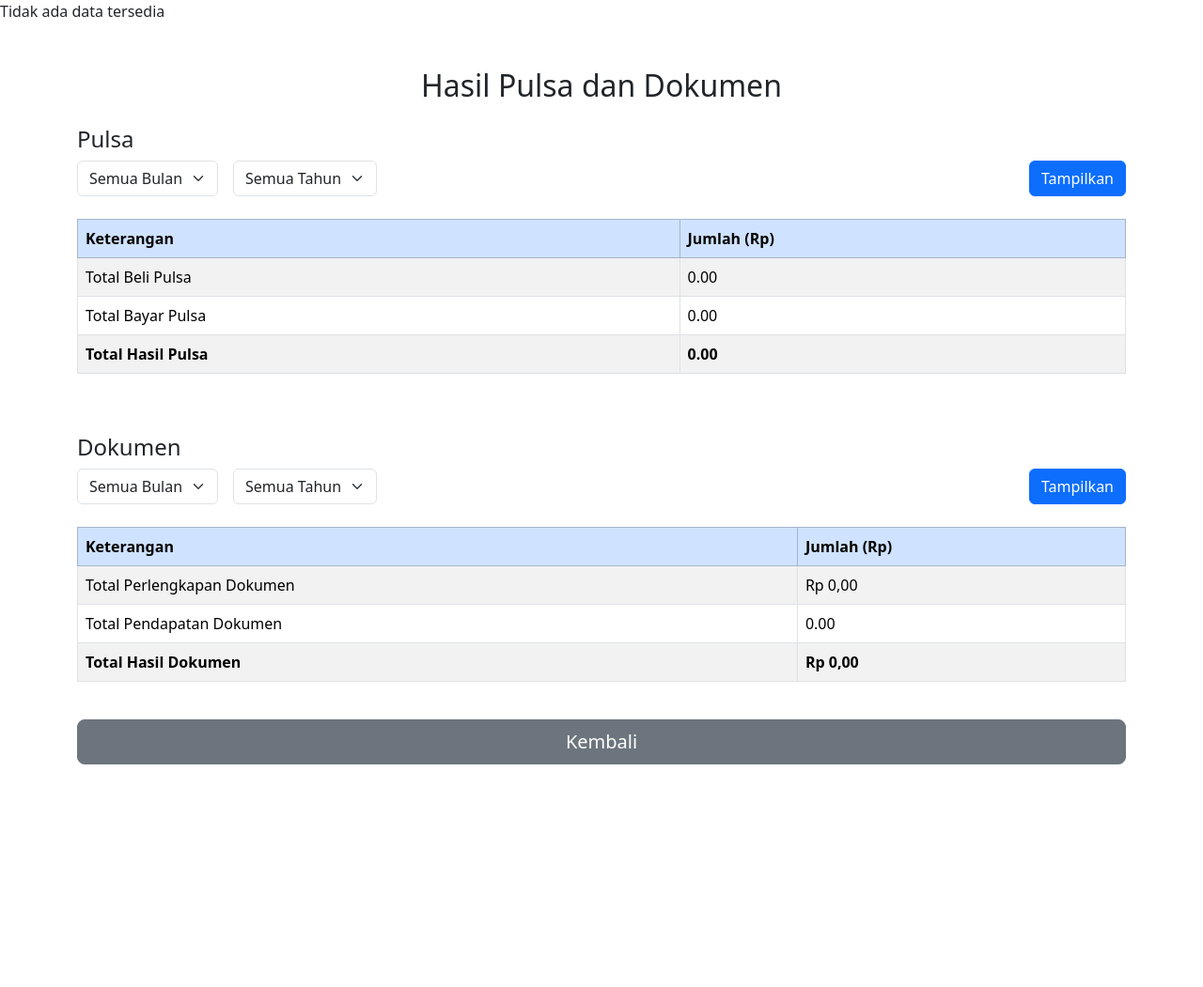
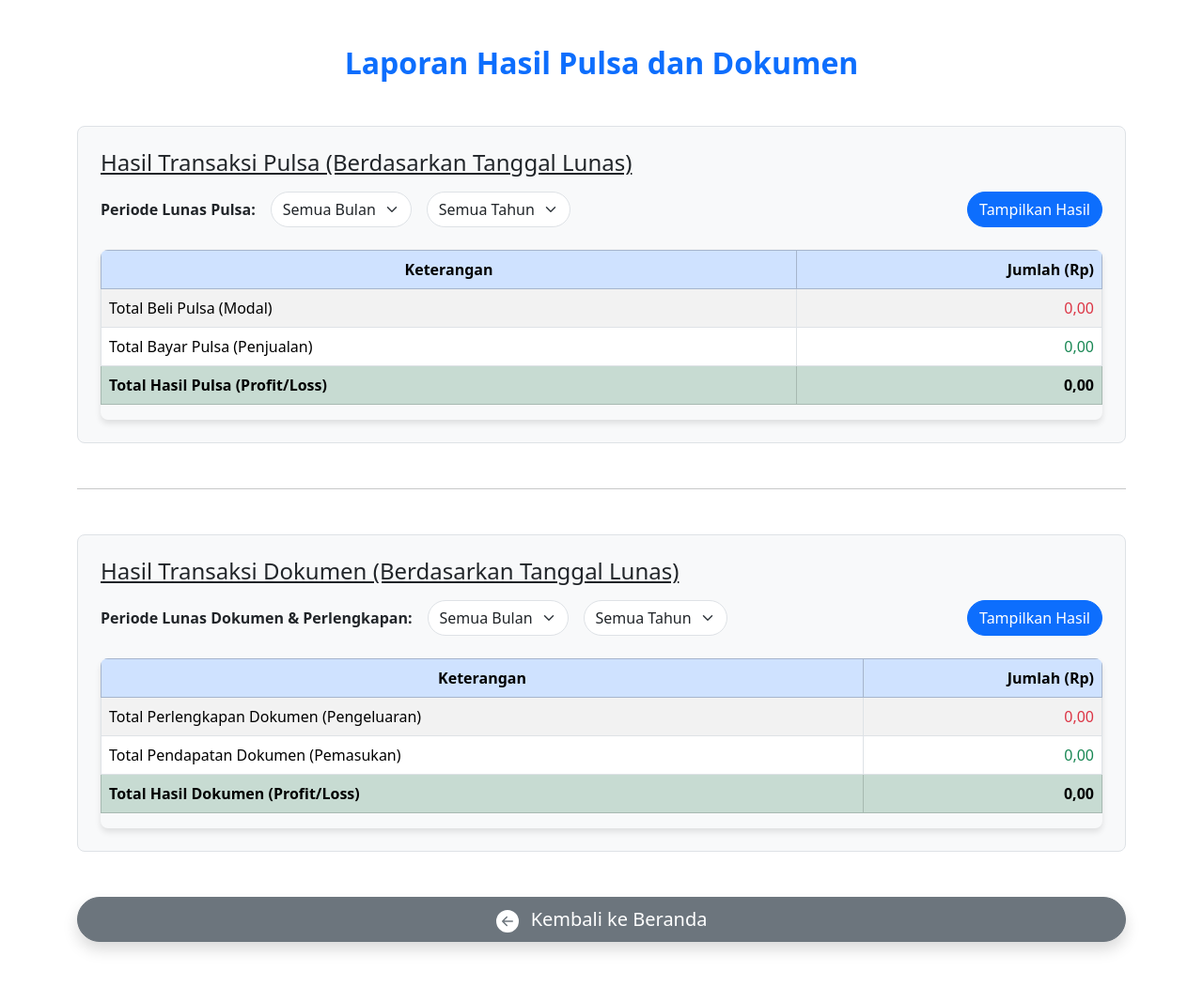
Before and after one commit to zainpelope/catatan, a PHP site: page /hasil/hasil.php in a window 1280 px wide. Shown: the whole page at 94% size. Before the commit the page ends 814 px from the top, so only its background shows below. Run offline with PHP 8.4, Linux system fonts and the light colour scheme; data that the repository does not hold is empty.

Commit message:
set tanggal pembayaran

```diff
--- a/hasil/hasil.php
+++ b/hasil/hasil.php
@@ -1,5 +1,8 @@
 <?php
+// Pastikan koneksi.php sudah di-include
 include '../koneksi.php';
+
+// Fungsi untuk menghapus perlengkapan (logika yang sudah ada)
 function deletePerlengkapan($id, $conn)
 {
     $deleteQuery = "DELETE FROM perlengkapan WHERE id = '$id'";
@@ -15,17 +18,10 @@ if (isset($_GET['delete'])) {
     deletePerlengkapan($id, $conn);
 }
 
-// Query untuk mendapatkan data perlengkapan
-function getPerlengkapan($conn)
-{
-    $query = "SELECT * FROM perlengkapan";
-    return $conn->query($query);
-}
+// ----------------------------------------------------
+// 1. Dapatkan Nilai Filter
+// ----------------------------------------------------
 
-$perlengkapanResult = getPerlengkapan($conn);
-
-// Variabel untuk menghitung total harga perlengkapan
-$totalHarga = 0;
 // Mendapatkan nilai filter untuk Pulsa
 $bulan_pulsa = isset($_GET['bulan_pulsa']) ? $_GET['bulan_pulsa'] : 'all';
 $tahun_pulsa = isset($_GET['tahun_pulsa']) ? $_GET['tahun_pulsa'] : 'all';
@@ -34,68 +30,84 @@ $tahun_pulsa = isset($_GET['tahun_pulsa']) ? $_GET['tahun_pulsa'] : 'all';
 $bulan_dokumen = isset($_GET['bulan_dokumen']) ? $_GET['bulan_dokumen'] : 'all';
 $tahun_dokumen = isset($_GET['tahun_dokumen']) ? $_GET['tahun_dokumen'] : 'all';
 
-// Query untuk data Pulsa
+// ----------------------------------------------------
+// 2. Query dan Perhitungan untuk Pulsa (Filter Berdasarkan tanggal_lunas)
+// ----------------------------------------------------
+
 $query_pulsa = "SELECT * FROM pulsa WHERE status = 'Lunas'";
-if ($bulan_pulsa != 'all') $query_pulsa .= " AND MONTH(tanggal) = '$bulan_pulsa'";
-if ($tahun_pulsa != 'all') $query_pulsa .= " AND YEAR(tanggal) = '$tahun_pulsa'";
+// MEMPERBARUI FILTER: Menggunakan kolom tanggal_lunas
+if ($bulan_pulsa != 'all') $query_pulsa .= " AND MONTH(tanggal_lunas) = '$bulan_pulsa'";
+if ($tahun_pulsa != 'all') $query_pulsa .= " AND YEAR(tanggal_lunas) = '$tahun_pulsa'";
 $result_pulsa = $conn->query($query_pulsa);
-
-// Query untuk data Dokumen
-$query_dokumen = "SELECT * FROM dokumen WHERE status = 'Lunas'";
-if ($bulan_dokumen != 'all') $query_dokumen .= " AND MONTH(tanggal) = '$bulan_dokumen'";
-if ($tahun_dokumen != 'all') $query_dokumen .= " AND YEAR(tanggal) = '$tahun_dokumen'";
-$result_dokumen = $conn->query($query_dokumen);
 
 // Perhitungan total Pulsa
 $total_beli_pulsa = 0;
 $total_bayar_pulsa = 0;
+// Reset result pointer for new loop if needed, but in this structure, it's fine.
+if ($result_pulsa) {
     while ($row = $result_pulsa->fetch_assoc()) {
         $total_beli_pulsa += $row['beli'];
         $total_bayar_pulsa += $row['bayar'];
     }
+}
 $selisih_bayar_pulsa = $total_bayar_pulsa - $total_beli_pulsa;
+
+// ----------------------------------------------------
+// 3. Query dan Perhitungan untuk Dokumen (Filter Berdasarkan tanggal_lunas)
+// ----------------------------------------------------
+
+$query_dokumen = "SELECT * FROM dokumen WHERE status = 'Lunas'";
+// MEMPERBARUI FILTER: Menggunakan kolom tanggal_lunas
+if ($bulan_dokumen != 'all') $query_dokumen .= " AND MONTH(tanggal_lunas) = '$bulan_dokumen'";
+if ($tahun_dokumen != 'all') $query_dokumen .= " AND YEAR(tanggal_lunas) = '$tahun_dokumen'";
+$result_dokumen = $conn->query($query_dokumen);
 
 // Perhitungan total Dokumen
 $total_bayar_dokumen = 0;
+if ($result_dokumen) {
     while ($row = $result_dokumen->fetch_assoc()) {
         $total_bayar_dokumen += $row['bayar'];
     }
-?>
+}
 
-<!DOCTYPE html>
-<html lang="en">
+// ----------------------------------------------------
+// 4. Query dan Perhitungan untuk Perlengkapan (Disinkronkan dengan Filter Dokumen)
+// ----------------------------------------------------
 
-<head>
-    <meta charset="UTF-8">
-    <meta name="viewport" content="width=device-width, initial-scale=1.0">
-    <title>Hasil Pulsa dan Dokumen</title>
-    <link href="https://cdn.jsdelivr.net/npm/bootstrap@5.3.3/dist/css/bootstrap.min.css" rel="stylesheet">
-</head>
+// Fungsi untuk mendapatkan data perlengkapan dengan filter
+function getPerlengkapanFiltered($conn, $bulan, $tahun)
+{
+    $query = "SELECT * FROM perlengkapan";
+    // Filter perlengkapan (pengeluaran) berdasarkan tanggal_buat
+    if ($bulan != 'all' && $tahun != 'all') {
+        $query .= " WHERE MONTH(tanggal_buat) = '$bulan' AND YEAR(tanggal_buat) = '$tahun'";
+    } else if ($bulan != 'all') {
+        $query .= " WHERE MONTH(tanggal_buat) = '$bulan'";
+    } else if ($tahun != 'all') {
+        $query .= " WHERE YEAR(tanggal_buat) = '$tahun'";
+    }
+    return $conn->query($query);
+}
 
-<body>
-    <?php
+$perlengkapanResult = getPerlengkapanFiltered($conn, $bulan_dokumen, $tahun_dokumen);
+
+// Variabel untuk menghitung total harga perlengkapan
+$totalHarga = 0;
 $no = 1;
-    if ($perlengkapanResult->num_rows > 0) {
+
+if ($perlengkapanResult && $perlengkapanResult->num_rows > 0) {
     while ($row = $perlengkapanResult->fetch_assoc()) {
-            // Format harga dengan format Rupiah
+        // Format harga dengan format Rupiah (meski tidak ditampilkan, variabel ini harus dihitung)
         $formattedHarga = "Rp " . number_format($row['harga'], 2, ',', '.');
         $totalHarga += $row['harga']; // Menambahkan harga ke total
         $tanggalBuat = date("d-m-Y", strtotime($row['tanggal_buat']));
     }
 } else {
-        echo "<tr><td colspan='5' class='text-center'>Tidak ada data tersedia</td></tr>";
+    // Tidak ada baris yang perlu ditampilkan di sini, hanya perhitungan yang penting
+    // Logika HTML untuk "Tidak ada data tersedia" akan dipindahkan ke dalam tabel Dokumen
 }
-    ?>
-    <div class="container mt-5">
-        <h2 class="text-center mb-4">Hasil Pulsa dan Dokumen</h2>
 
-        <!-- Filter untuk Pulsa -->
-        <div class="mb-5">
-            <h4>Pulsa</h4>
-            <form action="" method="get" class="d-flex align-items-center gap-3">
-                <select name="bulan_pulsa" class="form-select w-auto">
-                    <option value="all" <?= ($bulan_pulsa == 'all') ? 'selected' : '' ?>>Semua Bulan</option>
-                    <?php
+// Daftar nama bulan untuk dropdown
 $bulan_nama = [
     1 => "Januari",
     "Februari",
@@ -110,6 +122,47 @@ while ($row = $result_dokumen->fetch_assoc()) {
     "November",
     "Desember"
 ];
+$tahun_sekarang = date('Y');
+?>
+
+<!DOCTYPE html>
+<html lang="id">
+
+<head>
+    <meta charset="UTF-8">
+    <meta name="viewport" content="width=device-width, initial-scale=1.0">
+    <title>Hasil Pulsa dan Dokumen (Tanggal Lunas)</title>
+    <link href="https://cdn.jsdelivr.net/npm/bootstrap@5.3.3/dist/css/bootstrap.min.css" rel="stylesheet">
+    <style>
+        .table-responsive {
+            margin-top: 1.5rem;
+            border-radius: 0.5rem;
+            overflow: hidden;
+            box-shadow: 0 4px 6px rgba(0, 0, 0, 0.1);
+        }
+
+        .table-primary th {
+            font-weight: 600;
+        }
+    </style>
+</head>
+
+<body>
+    <div class="container mt-5">
+        <h2 class="text-center mb-5 fw-bold text-primary">Laporan Hasil Pulsa dan Dokumen</h2>
+
+        <!-- Filter dan Hasil untuk Pulsa -->
+        <div class="mb-5 p-4 border rounded-3 bg-light">
+            <h4 class="text-decoration-underline mb-3">Hasil Transaksi Pulsa (Berdasarkan Tanggal Lunas)</h4>
+
+            <form action="" method="get" class="d-flex flex-wrap align-items-center gap-3 mb-4">
+                <input type="hidden" name="bulan_dokumen" value="<?= htmlspecialchars($bulan_dokumen) ?>">
+                <input type="hidden" name="tahun_dokumen" value="<?= htmlspecialchars($tahun_dokumen) ?>">
+
+                <label class="fw-bold">Periode Lunas Pulsa:</label>
+                <select name="bulan_pulsa" class="form-select w-auto rounded-pill">
+                    <option value="all" <?= ($bulan_pulsa == 'all') ? 'selected' : '' ?>>Semua Bulan</option>
+                    <?php
                     foreach ($bulan_nama as $key => $value) {
                         $selected = ($key == $bulan_pulsa) ? 'selected' : '';
                         echo "<option value='$key' $selected>$value</option>";
@@ -117,11 +170,10 @@ while ($row = $result_dokumen->fetch_assoc()) {
                     ?>
                 </select>
 
-                <select name="tahun_pulsa" class="form-select w-auto">
+                <select name="tahun_pulsa" class="form-select w-auto rounded-pill">
                     <option value="all" <?= ($tahun_pulsa == 'all') ? 'selected' : '' ?>>Semua Tahun</option>
                     <?php
-                    $tahun_sekarang = date('Y');
-                    for ($tahun = 2024; $tahun <= $tahun_sekarang + 5; $tahun++) {
+                    for ($tahun = $tahun_sekarang - 5; $tahun <= $tahun_sekarang + 5; $tahun++) {
                         $selected = ($tahun == $tahun_pulsa) ? 'selected' : '';
                         echo "<option value='$tahun' $selected>$tahun</option>";
                     }
@@ -129,41 +181,47 @@ while ($row = $result_dokumen->fetch_assoc()) {
                 </select>
 
 
-                <button type="submit" class="btn btn-primary ms-auto">Tampilkan</button>
+                <button type="submit" class="btn btn-primary rounded-pill ms-auto">Tampilkan Hasil</button>
             </form>
 
-            <div class="table-responsive mt-4">
-
-                <table class="table table-bordered table-striped">
+            <div class="table-responsive">
+                <table class="table table-bordered table-striped align-middle">
                     <thead class="table-primary">
                         <tr>
-                            <th>Keterangan</th>
-                            <th>Jumlah (Rp)</th>
+                            <th class="text-center">Keterangan</th>
+                            <th class="text-end">Jumlah (Rp)</th>
                         </tr>
                     </thead>
                     <tbody>
                         <tr>
-                            <td>Total Beli Pulsa</td>
-                            <td><?= number_format($total_beli_pulsa, 2) ?></td>
+                            <td>Total Beli Pulsa (Modal)</td>
+                            <td class="text-end text-danger"><?= number_format($total_beli_pulsa, 2, ',', '.') ?></td>
                         </tr>
                         <tr>
-                            <td>Total Bayar Pulsa</td>
-                            <td><?= number_format($total_bayar_pulsa, 2) ?></td>
+                            <td>Total Bayar Pulsa (Penjualan)</td>
+                            <td class="text-end text-success"><?= number_format($total_bayar_pulsa, 2, ',', '.') ?></td>
                         </tr>
-                        <tr>
-                            <th>Total Hasil Pulsa</th>
-                            <th><?= number_format($selisih_bayar_pulsa, 2) ?></t>
+                        <tr class="<?= ($selisih_bayar_pulsa >= 0) ? 'table-success' : 'table-danger' ?>">
+                            <th class="fw-bold">Total Hasil Pulsa (Profit/Loss)</th>
+                            <th class="text-end fw-bold"><?= number_format($selisih_bayar_pulsa, 2, ',', '.') ?></th>
                         </tr>
                     </tbody>
                 </table>
             </div>
         </div>
 
-        <!-- Filter untuk Dokumen -->
-        <div>
-            <h4>Dokumen</h4>
-            <form action="" method="get" class="d-flex align-items-center gap-3">
-                <select name="bulan_dokumen" class="form-select w-auto">
+        <hr class="my-5">
+
+        <!-- Filter dan Hasil untuk Dokumen -->
+        <div class="p-4 border rounded-3 bg-light">
+            <h4 class="text-decoration-underline mb-3">Hasil Transaksi Dokumen (Berdasarkan Tanggal Lunas)</h4>
+
+            <form action="" method="get" class="d-flex flex-wrap align-items-center gap-3 mb-4">
+                <input type="hidden" name="bulan_pulsa" value="<?= htmlspecialchars($bulan_pulsa) ?>">
+                <input type="hidden" name="tahun_pulsa" value="<?= htmlspecialchars($tahun_pulsa) ?>">
+
+                <label class="fw-bold">Periode Lunas Dokumen & Perlengkapan:</label>
+                <select name="bulan_dokumen" class="form-select w-auto rounded-pill">
                     <option value="all" <?= ($bulan_dokumen == 'all') ? 'selected' : '' ?>>Semua Bulan</option>
                     <?php
                     foreach ($bulan_nama as $key => $value) {
@@ -173,7 +231,7 @@ while ($row = $result_dokumen->fetch_assoc()) {
                     ?>
                 </select>
 
-                <select name="tahun_dokumen" class="form-select w-auto">
+                <select name="tahun_dokumen" class="form-select w-auto rounded-pill">
                     <option value="all" <?= ($tahun_dokumen == 'all') ? 'selected' : '' ?>>Semua Tahun</option>
                     <?php
                     for ($tahun = $tahun_sekarang - 5; $tahun <= $tahun_sekarang + 5; $tahun++) {
@@ -183,30 +241,30 @@ while ($row = $result_dokumen->fetch_assoc()) {
                     ?>
                 </select>
 
-                <button type="submit" class="btn btn-primary ms-auto">Tampilkan</button>
+                <button type="submit" class="btn btn-primary rounded-pill ms-auto">Tampilkan Hasil</button>
             </form>
 
-            <div class="table-responsive mt-4">
-
-                <table class="table table-bordered table-striped">
+            <div class="table-responsive">
+                <table class="table table-bordered table-striped align-middle">
                     <thead class="table-primary">
                         <tr>
-                            <th>Keterangan</th>
-                            <th>Jumlah (Rp)</th>
+                            <th class="text-center">Keterangan</th>
+                            <th class="text-end">Jumlah (Rp)</th>
                         </tr>
                     </thead>
                     <tbody>
                         <tr>
-                            <td>Total Perlengkapan Dokumen</td>
-                            <td><?= 'Rp ' . number_format($totalHarga, 2, ',', '.') ?></td>
+                            <td>Total Perlengkapan Dokumen (Pengeluaran)</td>
+                            <td class="text-end text-danger"><?= number_format($totalHarga, 2, ',', '.') ?></td>
                         </tr>
                         <tr>
-                            <td>Total Pendapatan Dokumen</td>
-                            <td><?= number_format($total_bayar_dokumen, 2) ?></td>
+                            <td>Total Pendapatan Dokumen (Pemasukan)</td>
+                            <td class="text-end text-success"><?= number_format($total_bayar_dokumen, 2, ',', '.') ?></td>
                         </tr>
-                        <tr>
-                            <th>Total Hasil Dokumen</th>
-                            <th><?= 'Rp ' . number_format($total_bayar_dokumen - $totalHarga, 2, ',', '.') ?></th>
+                        <?php $hasil_dokumen = $total_bayar_dokumen - $totalHarga; ?>
+                        <tr class="<?= ($hasil_dokumen >= 0) ? 'table-success' : 'table-danger' ?>">
+                            <th class="fw-bold">Total Hasil Dokumen (Profit/Loss)</th>
+                            <th class="text-end fw-bold"><?= number_format($hasil_dokumen, 2, ',', '.') ?></th>
                         </tr>
                     </tbody>
                 </table>
@@ -214,8 +272,13 @@ while ($row = $result_dokumen->fetch_assoc()) {
         </div>
 
         <!-- Tombol Kembali -->
-        <div class="text-center mt-4">
-            <a href="../index.php" class="btn btn-secondary btn-lg w-100">Kembali</a>
+        <div class="text-center mt-5 mb-5">
+            <a href="../index.php" class="btn btn-secondary btn-lg w-100 rounded-pill shadow">
+                <svg xmlns="http://www.w3.org/2000/svg" width="24" height="24" fill="currentColor" class="bi bi-arrow-left-circle-fill me-2" viewBox="0 0 16 16">
+                    <path d="M8 0a8 8 0 1 0 0 16A8 8 0 0 0 8 0m3.5 7.5a.5.5 0 0 1 0 1H5.707l2.147 2.146a.5.5 0 0 1-.708.708l-3-3a.5.5 0 0 1 0-.708l3-3a.5.5 0 1 1 .708.708L5.707 7.5z" />
+                </svg>
+                Kembali ke Beranda
+            </a>
         </div>
     </div>
 
```
Also changed, not shown: hutang/update_status.php (+38 -9 lines), pulsa/pulsa.php (+37 -7 lines). Lines whose indentation alone changed are shown as unchanged.
